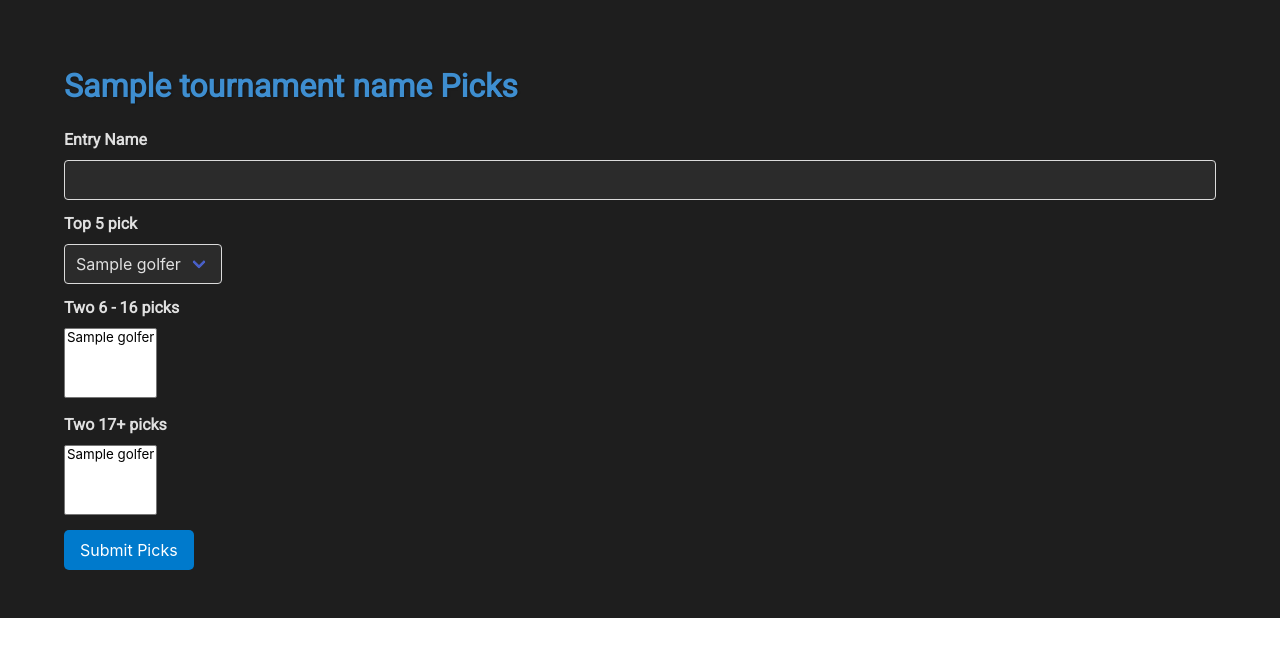
After one commit to cjt243/flask-golf, a Flask app: template templates/pick_form.html in a window 1280 px wide. The commit adds this page. Shown: the top 657 px of the page. Run offline with Flask 3, Linux system fonts and the light colour scheme; the template is opened without the code that fills it: most values are stand-ins (such as "Sample title", 1, 10 or a date in 2020); some libraries are stand-ins or nearby versions.

Commit message:
adding pick entry

```diff
--- a/app.py
+++ b/app.py
@@ -1,8 +1,9 @@
 from pytz import timezone
-from flask import Flask, render_template
+from flask import Flask, render_template, request, redirect, url_for
+import pandas as pd
 from flask_compress import Compress
 from snowflake.snowpark import Session
-from snowflake.snowpark.functions import udf, col
+from snowflake.snowpark.functions import col
 import os
 try:
     from config import *
@@ -81,3 +82,64 @@ def player_standings():
 
     # Start HTML response, using the tournament name
     return render_template('player_standings.html', tournament_name=tournament_name, results=results, last_updated=last_updated)
+
+@app.route("/make_picks")
+def make_picks():
+    session = create_snowpark_session()
+    session.query_tag = os.getenv("SNOWFLAKE_QUERY_TAG")
+    tournament = session.table('GOLF_LEAGUE.ANALYTICS.TOURNAMENTS').filter(col('ACTIVE_TOURNAMENT') == True).collect()[0]['EVENT']
+
+
+    pick_options_df = session.table('GOLF_LEAGUE.ANALYTICS.PICK_OPTIONS').to_pandas()
+    pick_list = pick_options_df["player_name"].to_list()
+    pick_list = [x.split(', ')[1]+' '+x.split(', ')[0] for x in pick_list]
+
+    # create slicers to separate out the pick lists
+    first = pick_list[0:5]
+    second = pick_list[5:16]
+    third = pick_list[16:]
+
+    session.close()
+
+    return render_template('pick_form.html', tournament_name=tournament, first=first, second=second, third=third)
+
+@app.route("/submit_picks", methods=["POST"])
+def submit_picks():
+    entry_name = request.form.get("entry_name")
+    golfer_1 = request.form.get("golfer_1")
+    golfer_2_and_3 = request.form.getlist("golfer_2_and_3")
+    golfer_4_and_5 = request.form.getlist("golfer_4_and_5")
+
+    if len(golfer_2_and_3) == 2 and len(golfer_4_and_5) == 2 and entry_name:
+        golfer_2, golfer_3 = golfer_2_and_3
+        golfer_4, golfer_5 = golfer_4_and_5
+
+        session = create_snowpark_session()
+        session.query_tag = os.getenv("SNOWFLAKE_QUERY_TAG")
+        tournament = session.table('GOLF_LEAGUE.ANALYTICS.TOURNAMENTS').filter(col('ACTIVE_TOURNAMENT') == True).collect()[0]['EVENT']
+
+        try:
+            session.write_pandas(
+                pd.DataFrame.from_dict(
+                    {
+                        "ENTRY_NAME": [entry_name],
+                        "GOLFER_1": [golfer_1],
+                        "GOLFER_2": [golfer_2],
+                        "GOLFER_3": [golfer_3],
+                        "GOLFER_4": [golfer_4],
+                        "GOLFER_5": [golfer_5],
+                        "TOURNAMENT": [tournament]
+                    }
+                ),
+                table_name='POOL_STAGING', database='GOLF_LEAGUE', schema='ANALYTICS', overwrite=False
+            )
+            session.close()
+            return render_template('submit_success.html', tournament=tournament,entry_name=entry_name, golfers=[golfer_1, golfer_2, golfer_3, golfer_4, golfer_5]), 200
+        except Exception as e:
+            session.close()
+            return f"An error occurred: {e}", 500
+    else:
+        return "Validation Check Failed - please make sure you have 5 golfers selected and a valid entry name.", 400
+
+if __name__ == "__main__":
+    app.run(debug=True)
--- /dev/null
+++ b/templates/pick_form.html
@@ -0,0 +1,154 @@
+<!DOCTYPE html>
+<html lang="en">
+
+<head>
+    <meta charset="UTF-8">
+    <meta name="viewport" content="width=device-width, initial-scale=1.0">
+    <title>Make Your Picks</title>
+    <link rel="stylesheet" href="https://cdnjs.cloudflare.com/ajax/libs/bulma/0.9.3/css/bulma.min.css">
+    <link href='https://fonts.googleapis.com/css?family=Roboto' rel='stylesheet'>
+    <link rel="stylesheet" href="https://cdn.jsdelivr.net/npm/choices.js/public/assets/styles/choices.min.css">
+    <style>
+        body {
+            background-color: #1e1e1e;
+            font-family: 'Roboto', sans-serif;
+            color: #e0e0e0;
+        }
+        .container {
+            margin-top: 20px;
+        }
+        .title {
+            color: #3e8ed0;
+            text-shadow: 1px 1px 2px rgba(0, 0, 0, 0.3);
+        }
+        .button.is-primary {
+            background-color: #007acc;
+            border: none;
+            border-radius: 5px;
+        }
+        .button.is-primary:hover {
+            background-color: #005fa3;
+        }
+        .input, .select select {
+            background-color: #2b2b2b;
+            color: #e0e0e0;
+        }
+        .input:focus, .select select:focus {
+            box-shadow: 0 0 0 0.125em rgba(0, 122, 204, 0.25);
+        }
+        .label {
+            color: #e0e0e0;
+        }
+        .choices__list{
+            background-color: #2b2b2b;
+            color: #e0e0e0;
+        }
+        .choices__list--dropdown .choices__item {
+            color: #e0e0e0;
+        }
+        .choices__list--dropdown {
+            max-height: 150px;
+            overflow-y: auto;
+        }
+        .select select, .choices__list--multiple .choices__item {
+            background-color: #2b2b2b;
+            color: #e0e0e0;
+        }
+        .choices__list--dropdown .choices__item--selectable.is-highlighted, .choices__list[aria-expanded] .choices__item--selectable.is-highlighted {
+            background-color: #585858;
+            color: #fff;
+        }
+        .choices__list--multiple .choices__item {
+            background-color: #007acc;
+            color: #fff;
+        }
+        .choices__list--multiple .choices__item[data-item] {
+            background-color: #007acc;
+            color: #fff;
+        }
+        .choices__list--multiple .choices__item[data-item]:hover {
+            background-color: #005fa3;
+        }
+        .choices__list--multiple .choices__button {
+            color: #fff;
+        }
+        .choices__inner {
+            background-color: #2b2b2b;
+            /* color: #e0e0e0; */
+        }
+        .choices__input.choices__input--cloned {
+            background-color: #2b2b2b;
+        }
+
+    </style>
+</head>
+
+<body>
+    <section class="section">
+        <div class="container">
+            <h1 class="title">{{ tournament_name }} Picks</h1>
+            <form action="/submit_picks" method="post">
+                <div class="field">
+                    <label class="label">Entry Name</label>
+                    <div class="control">
+                        <input class="input" type="text" name="entry_name"  required>
+                    </div>
+                </div>
+                <div class="field">
+                    <label class="label">Top 5 pick</label>
+                    <div class="control">
+                        <div class="select">
+                            <select name="golfer_1" required>
+                                {% for golfer in first %}
+                                <option value="{{ golfer }}">{{ golfer }}</option>
+                                {% endfor %}
+                            </select>
+                        </div>
+                    </div>
+                </div>
+
+                <div class="field">
+                    <label class="label">Two 6 - 16 picks</label>
+                    <div class="control">
+                        <select name="golfer_2_and_3" class="choices-multiple" multiple required>
+                            {% for golfer in second %}
+                            <option value="{{ golfer }}">{{ golfer }}</option>
+                            {% endfor %}
+                        </select>
+                    </div>
+                </div>
+
+                <div class="field">
+                    <label class="label">Two 17+ picks</label>
+                    <div class="control">
+                        <select name="golfer_4_and_5" class="choices-multiple" multiple required>
+                            {% for golfer in third %}
+                            <option value="{{ golfer }}">{{ golfer }}</option>
+                            {% endfor %}
+                        </select>
+                    </div>
+                </div>
+
+                <div class="field">
+                    <div class="control">
+                        <button class="button is-primary" type="submit">Submit Picks</button>
+                    </div>
+                </div>
+            </form>
+        </div>
+    </section>
+
+    <script src="https://cdn.jsdelivr.net/npm/choices.js/public/assets/scripts/choices.min.js"></script>
+    <script>
+        document.addEventListener('DOMContentLoaded', () => {
+            const elements = document.querySelectorAll('.choices-multiple');
+            elements.forEach(el => {
+                new Choices(el, {
+                    removeItemButton: true,
+                    maxItemCount: 2
+                });
+            });
+        });
+    </script>
+</body>
+</html>
```
Also changed, not shown: templates/player_standings.html (+23 -13 lines), templates/submit_success.html (added, +69 -0 lines).
